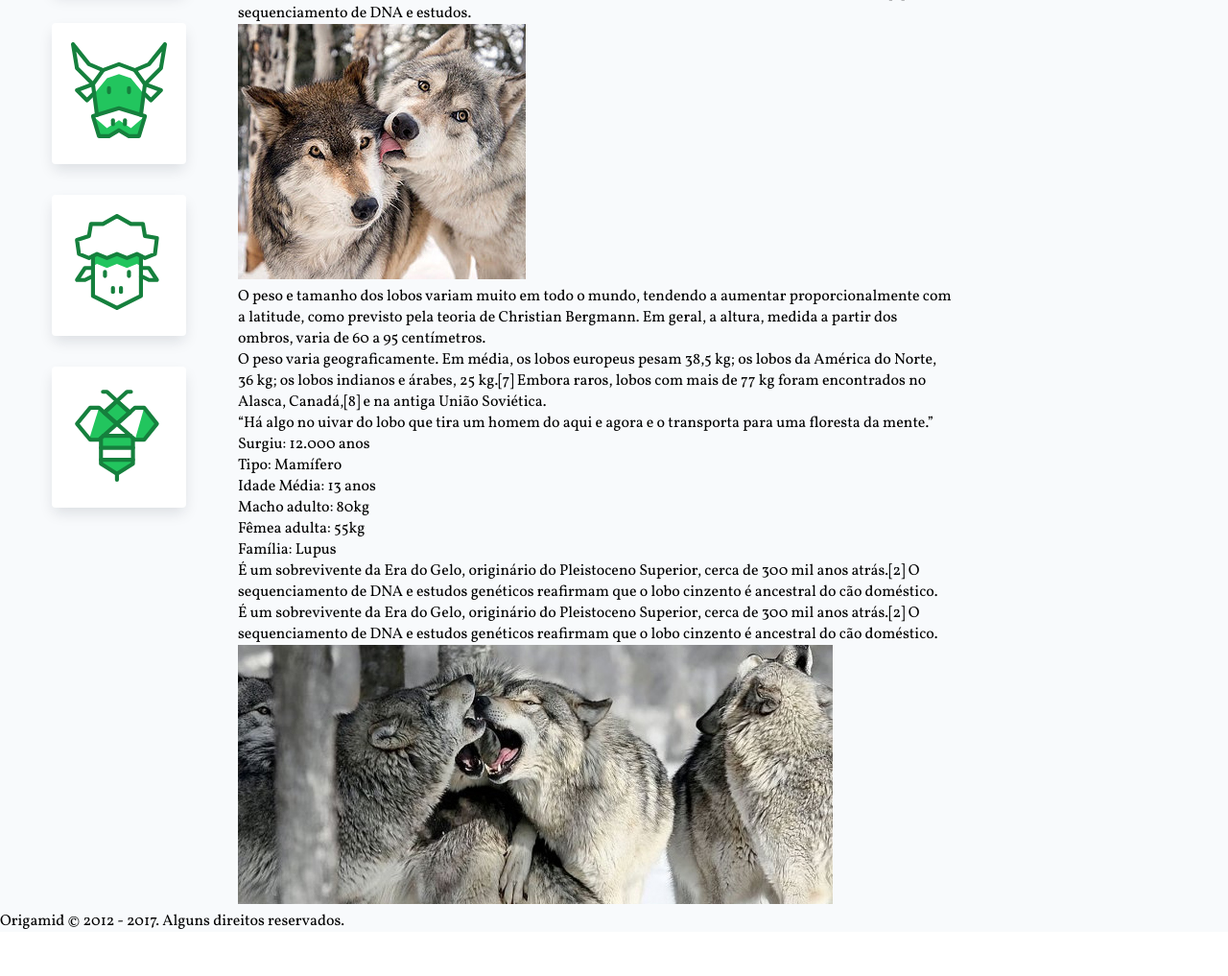
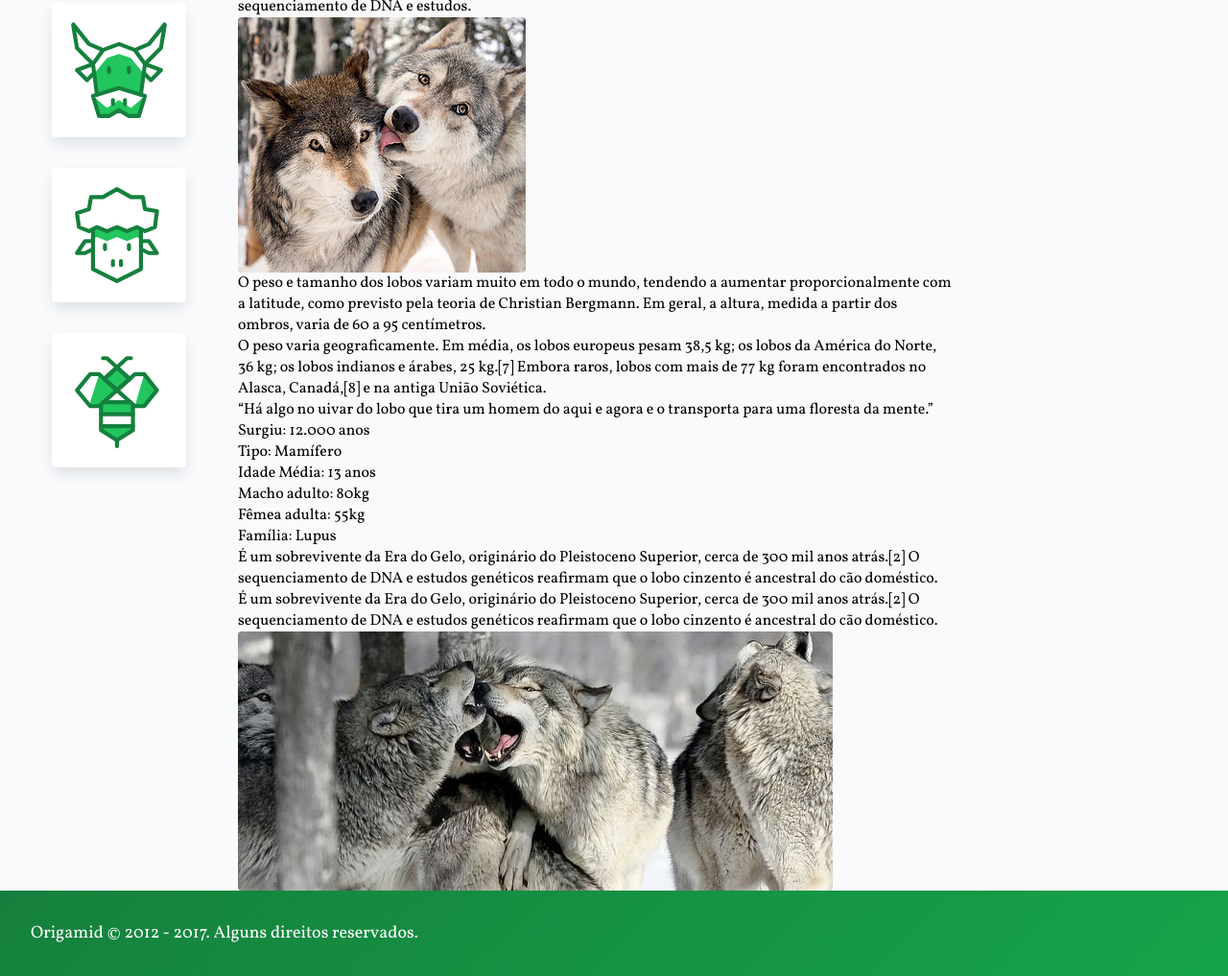
Before and after one commit to jfmacedo91/wildbeast, a plain HTML site: page index.html in a window 1280 px wide. Shown: the part 658-1675 px from the top of the page at 96% size. Before the commit the page ends 1629 px from the top, so only its background shows below. Drawn offline with Linux system fonts and the light colour scheme.

Commit message:
style ads and footer

```diff
--- a/css/style.css
+++ b/css/style.css
@@ -15,7 +15,9 @@ a {
 }
 
 img {
+  display: block;
   max-width: 100%;
+  border-radius: 0.25rem;
 }
 
 .layout {
@@ -99,8 +101,16 @@ main {
 
 .ads {
   grid-area: ads;
+  display: grid;
+  align-content: start;
+  padding: 2rem;
+  gap: 2rem;
 }
 
 footer {
   grid-area: footer;
+  padding: 2rem;
+  font-size: 1.125rem;
+  color: #FFFFFF;
+  background: linear-gradient(135deg, #15803D, #16A34A);
 }
```
